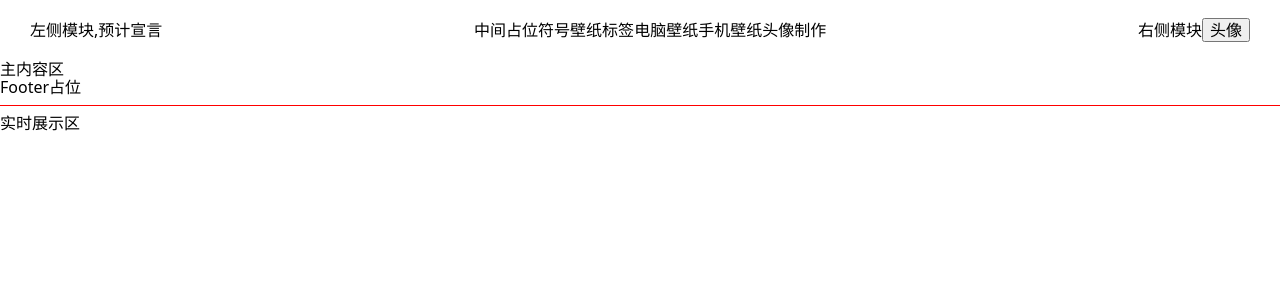
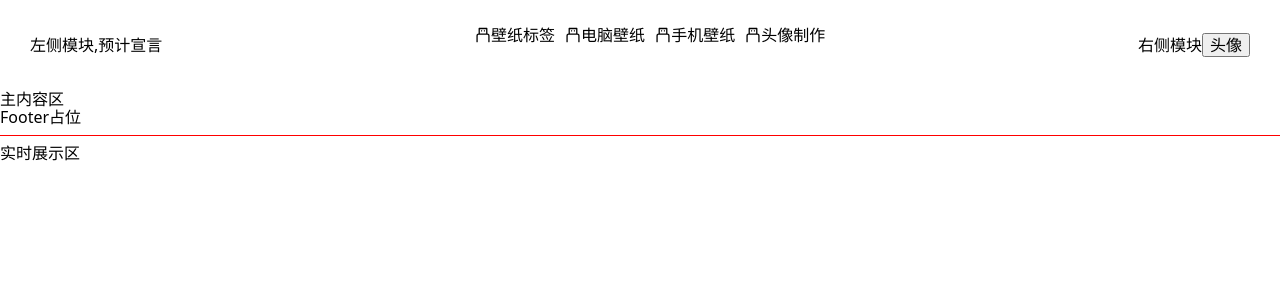
Before and after one commit to 518luck/resume, a React (Vite) app: page / in a window 1280 px wide. Shown: the top 300 px of the page. Built offline with nearby package versions, Linux system fonts and the light colour scheme.

Commit message:
主页导航界面的

```diff
--- a/src/layouts/Header/Header.module.scss
+++ b/src/layouts/Header/Header.module.scss
@@ -3,7 +3,7 @@
   justify-content: space-between;
   align-items: center;
   padding: 0 30px;
-  height: 60px;
+  height: 90px;
 }
 
 .modalOverlay {
--- a/src/layouts/Header/components/Navbar/Navbar.module.scss
+++ b/src/layouts/Header/components/Navbar/Navbar.module.scss
@@ -0,0 +1,23 @@
+.content {
+  height: 70px;
+  .TopBody {
+    display: flex;
+    justify-content: center;
+    align-items: center;
+    border-radius: 50px;
+    height: 50px;
+    border: 1px solid rgba(255, 255, 255, 0.3); // 添加半透明白色边框
+    box-shadow: 0 0 10px rgba(255, 255, 255, 0.5); // 添加白色发光效果
+    .navItem {
+      padding: 5px;
+      display: flex;
+      justify-content: center;
+      align-items: center;
+      &:hover {
+        background-color: #201f1f;
+        color: #ffffff;
+        border-radius: 50px;
+      }
+    }
+  }
+}
--- a/src/layouts/Header/components/Navbar/index.tsx
+++ b/src/layouts/Header/components/Navbar/index.tsx
@@ -1,13 +1,28 @@
+import { UsbOutlined } from '@ant-design/icons'
+
 import style from './Navbar.module.scss'
 
 export const Navbar = () => {
   return (
     <div className={style.content}>
-      中间占位符号
-      <span>壁纸标签</span>
-      <span>电脑壁纸</span>
-      <span>手机壁纸</span>
-      <span>头像制作</span>
+      <div className={style.TopBody}>
+        <div className={style.navItem}>
+          <UsbOutlined />
+          <p>壁纸标签</p>
+        </div>
+        <div className={style.navItem}>
+          <UsbOutlined />
+          <p>电脑壁纸</p>
+        </div>
+        <div className={style.navItem}>
+          <UsbOutlined />
+          <p>手机壁纸</p>
+        </div>
+        <div className={style.navItem}>
+          <UsbOutlined />
+          <p>头像制作</p>
+        </div>
+      </div>
     </div>
   )
 }
```
